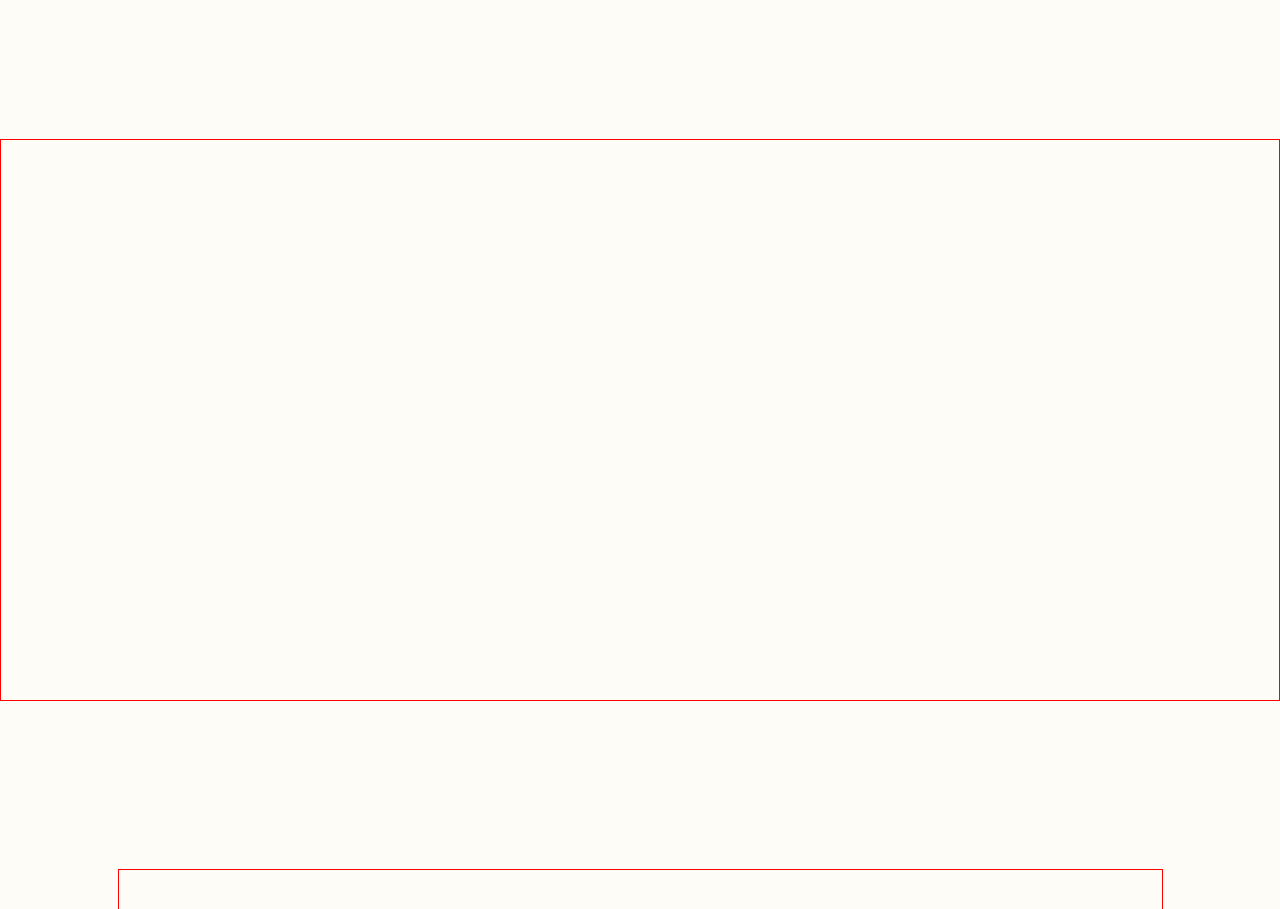
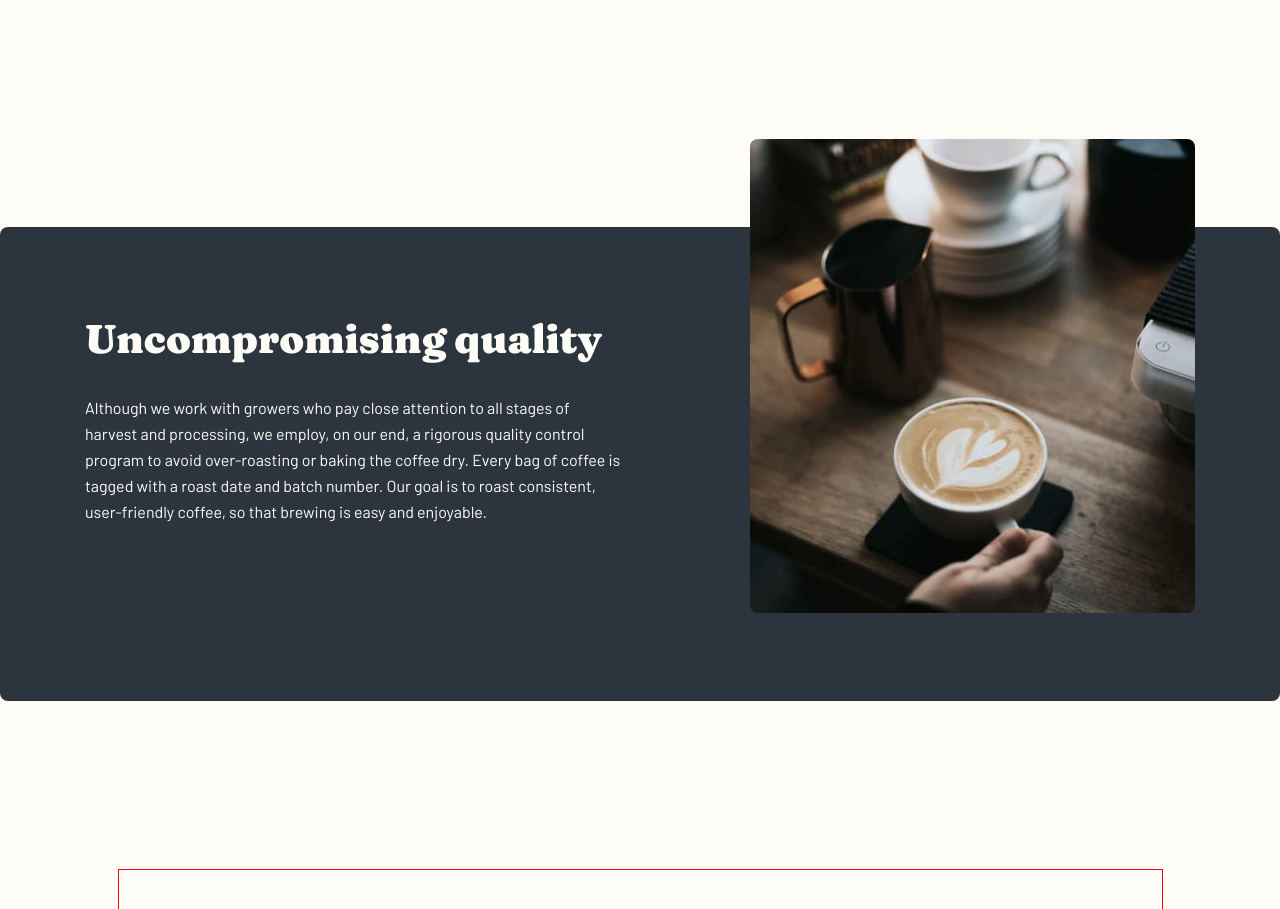
Before and after one commit to danielopq/Coffeeroasters, a React (Vite) app: page / in a window 1280 px wide. Shown: the part 1280-2189 px from the top of the page. Built offline with nearby package versions, Linux system fonts and the light colour scheme.

Commit message:
AboutUsQuality.tsx - finished

```diff
--- a/src/components/aboutUs/aboutUsQuality/AboutUsQuality.tsx
+++ b/src/components/aboutUs/aboutUsQuality/AboutUsQuality.tsx
@@ -1,8 +1,26 @@
 import './aboutUsQuality.css';
 
-const AboutUsQuality = () =>{
-    return(
-        <div id="aboutUsQuality"></div>
+/**
+ * Component that renders the "Quality" section in the "About Us" page.
+ * @returns {JSX.Element} - The "Quality" section of the "About Us" page.
+ */
+const AboutUsQuality = () => {
+    return (
+        <div id="aboutUsQuality">
+            <div id="qualityPic"></div>
+            <div id="qualityInfo">
+                <h2>Uncompromising quality</h2>
+                <p className='mainText'>
+                    Although we work with growers who pay close attention
+                    to all stages of harvest and processing, we employ,
+                    on our end, a rigorous quality control program to avoid
+                    over-roasting or baking the coffee dry. Every bag of
+                    coffee is tagged with a roast date and batch number.
+                    Our goal is to roast consistent, user-friendly coffee,
+                    so that brewing is easy and enjoyable.
+                </p>
+            </div>
+        </div>
     )
 }
- export default AboutUsQuality;
+export default AboutUsQuality;
--- a/src/components/aboutUs/aboutUsQuality/aboutUsQuality.css
+++ b/src/components/aboutUs/aboutUsQuality/aboutUsQuality.css
@@ -2,5 +2,32 @@
     width: 1280px;
     height: 562px;
     margin-top: 168px;
-    border: solid 1px red;
+    display: flex;
+    flex-direction: column;
+    align-items: flex-end;
+    justify-content: flex-start;
+    color: var(--lightCream);
 }
+
+#qualityPic{
+    width: 445px;
+    height: 474px;
+    border-radius: 8px;
+    margin-right: 85px;
+    position: absolute;
+    background: url('./img/desktop-quality.jpg') center/445px;
+}
+
+#qualityInfo{
+    width: inherit;
+    height: 474px;
+    border-radius: 8px;
+    margin-top: 88px;
+    padding: 88px 0px 0px 85px;
+    background-color: var(--darkGrey);
+}
+
+#aboutUsQuality p{
+    width: 540px;
+    margin-top: 32px;
+}
```
